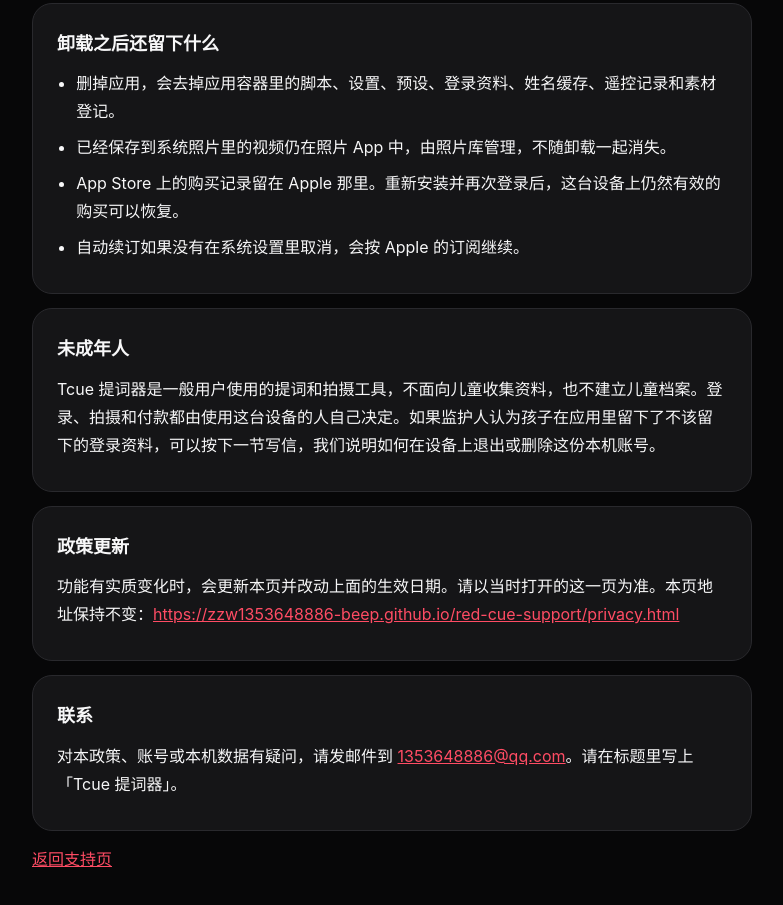
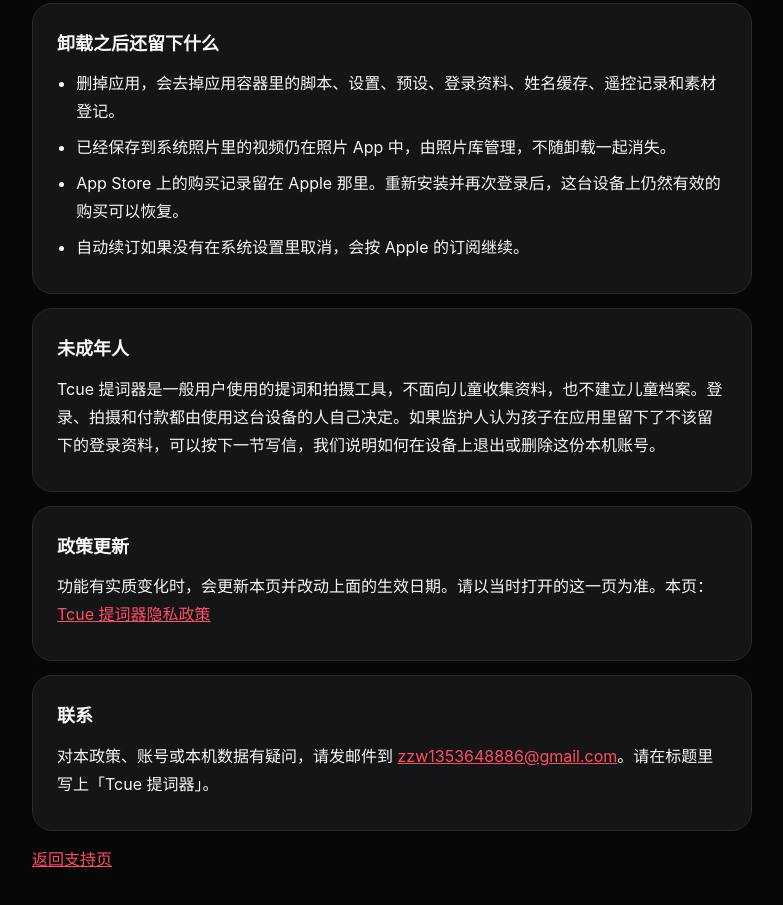
Before and after one commit to zzw1353648886-beep/red-cue-support, a plain HTML site: page privacy.html in a window 1280 px wide. Shown: the part 5060-5965 px from the top of the page, without its empty margins (248-1031 px from the left). Drawn offline with Linux system fonts and the light colour scheme.

Commit message:
更新隐私页联系邮箱，链接显示为 Tcue 提词器。

```diff
--- a/privacy.html
+++ b/privacy.html
@@ -176,12 +176,12 @@
 
     <section>
       <h2>政策更新</h2>
-      <p>功能有实质变化时，会更新本页并改动上面的生效日期。请以当时打开的这一页为准。本页地址保持不变：<a href="https://zzw1353648886-beep.github.io/red-cue-support/privacy.html">https://zzw1353648886-beep.github.io/red-cue-support/privacy.html</a></p>
+      <p>功能有实质变化时，会更新本页并改动上面的生效日期。请以当时打开的这一页为准。本页：<a href="https://zzw1353648886-beep.github.io/red-cue-support/privacy.html">Tcue 提词器隐私政策</a></p>
     </section>
 
     <section id="contact">
       <h2>联系</h2>
-      <p>对本政策、账号或本机数据有疑问，请发邮件到 <a href="mailto:1353648886@qq.com">1353648886@qq.com</a>。请在标题里写上「Tcue 提词器」。</p>
+      <p>对本政策、账号或本机数据有疑问，请发邮件到 <a href="mailto:zzw1353648886@gmail.com">zzw1353648886@gmail.com</a>。请在标题里写上「Tcue 提词器」。</p>
     </section>
     <p><a href="index.html">返回支持页</a></p>
   </main>
```
Also changed, not shown: index.html (+1 -1 lines).
